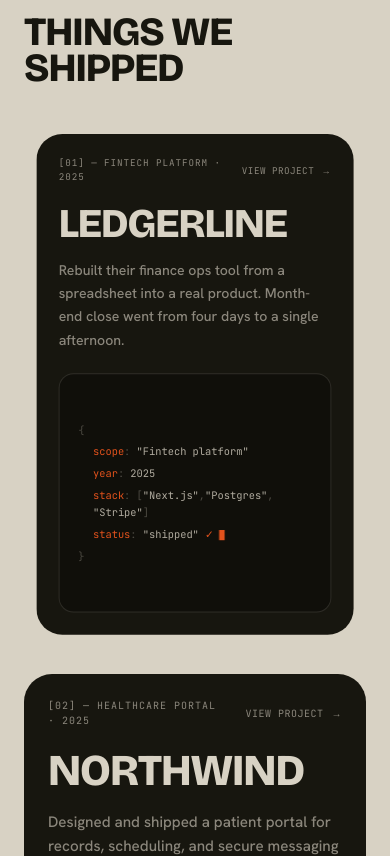
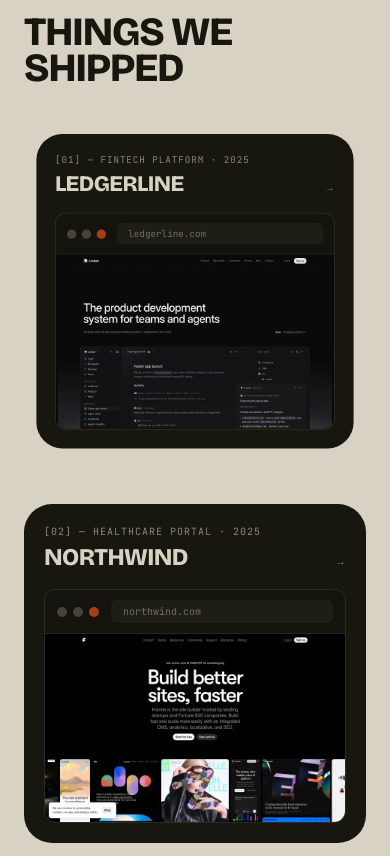
Before and after one commit to OMARxKHALID/byteandbrackets, a Next.js app: page / in a window 390 px wide. Shown: the part 900-1756 px from the top of the page. Built offline with nearby package versions, Linux system fonts and the light colour scheme.

Commit message:
Refactor ProjectsSection and ProjectMedia components to improve layout and responsiveness. Replace SpecPanel with a more streamlined design in ProjectCard, integrate BrowserFrame for project media display, and enhance image handling with a dynamic fit prop in ProjectMedia.

```diff
--- a/components/sections/projects-section.jsx
+++ b/components/sections/projects-section.jsx
@@ -6,95 +6,57 @@
 import FadeIn from "../motion/fade-in"
 import ScrambleText from "../motion/scramble-text"
 import SectionTag from "../ui/section-tag"
+import ProjectMedia from "../ui/project-media"
+import BrowserFrame from "../ui/browser-frame"
 import { PROJECTS } from "../../lib/data"
 
 const FEATURED = PROJECTS.slice(0, 5)
-
-const SpecPanel = ({ project }) => {
-  return (
-    <div className="h-full rounded-[16px] sm:rounded-[22px] bg-black/30 border border-paper/15 p-5 sm:p-7 flex flex-col justify-center font-mono text-[clamp(0.7rem,1.4vw,0.95rem)] leading-relaxed overflow-hidden">
-      <span className="text-paper/30">{"{"}</span>
-      <div className="pl-4 sm:pl-6 flex flex-col gap-1.5 py-1">
-        <FadeIn as="div" delay={0} y={6} duration={0.5}>
-          <span className="text-electric">scope</span>
-          <span className="text-paper/30">: </span>
-          <span className="text-paper/80">&quot;{project.scope}&quot;</span>
-        </FadeIn>
-        <FadeIn as="div" delay={0.08} y={6} duration={0.5}>
-          <span className="text-electric">year</span>
-          <span className="text-paper/30">: </span>
-          <span className="text-paper/80">{project.year}</span>
-        </FadeIn>
-        <FadeIn as="div" delay={0.16} y={6} duration={0.5} className="flex flex-wrap items-baseline">
-          <span className="text-electric">stack</span>
-          <span className="text-paper/30">:&nbsp;[</span>
-          {project.stack.map((s, i) => (
-            <span key={s}>
-              <span className="text-paper/80">&quot;{s}&quot;</span>
-              {i < project.stack.length - 1 && <span className="text-paper/30">, </span>}
-            </span>
-          ))}
-          <span className="text-paper/30">]</span>
-        </FadeIn>
-        <FadeIn as="div" delay={0.24} y={6} duration={0.5}>
-          <span className="text-electric">status</span>
-          <span className="text-paper/30">: </span>
-          <span className="text-paper/80">&quot;shipped&quot;</span>
-          <span className="text-electric"> ✓</span>
-          <span className="caret ml-1.5" aria-hidden="true" />
-        </FadeIn>
-      </div>
-      <span className="text-paper/30">{"}"}</span>
-    </div>
-  )
-}
 
 const ProjectCard = ({ project, index, totalCards, range, progress }) => {
   const shouldReduce = useReducedMotion()
   const targetScale = 1 - (totalCards - 1 - index) * 0.03
   const scale = useTransform(progress, range, [1, targetScale])
 
-  const wrapperClass = shouldReduce ? "mb-6 last:mb-0" : "h-[64dvh] sm:h-[68dvh]"
-  const cardBase = "w-full rounded-[28px] sm:rounded-[40px] md:rounded-[56px] bg-ink text-paper p-6 sm:p-8 md:p-10 origin-top overflow-hidden grid grid-rows-[auto_1fr] md:grid-rows-1 md:grid-cols-[1.1fr_0.9fr] gap-6 md:gap-10"
-  const cardClass = shouldReduce ? cardBase : `sticky h-full ${cardBase}`
-  const cardStyle = shouldReduce ? {} : { scale, top: `${5 + index * 1.5}rem` }
+  const cardBase = "w-full rounded-[28px] sm:rounded-[40px] md:rounded-[56px] bg-ink text-paper origin-top overflow-hidden flex flex-col"
 
   return (
-    <div className={wrapperClass}>
     <Link
       href={`/projects/${project.slug}`}
       aria-label={`${project.client} project`}
-        className="group block h-full rounded-[28px] sm:rounded-[40px] md:rounded-[56px] touch-manipulation focus-visible:outline-none focus-visible:ring-2 focus-visible:ring-electric/60 focus-visible:ring-offset-2 focus-visible:ring-offset-paper"
+      style={shouldReduce ? undefined : { top: `${5 + index * 1.5}rem` }}
+      className={`group block rounded-[28px] sm:rounded-[40px] md:rounded-[56px] touch-manipulation focus-visible:outline-none focus-visible:ring-2 focus-visible:ring-electric/60 focus-visible:ring-offset-2 focus-visible:ring-offset-paper ${shouldReduce ? "" : "sticky"}`}
     >
-        <m.div
-          className={cardClass}
-          style={cardStyle}
-        >
-          <div className="flex flex-col">
-            <div className="flex items-center justify-between gap-4">
+      <m.div className={cardBase} style={shouldReduce ? {} : { scale }}>
+        <div className="shrink-0 flex items-end justify-between gap-4 p-5 sm:p-6 md:p-7">
+          <div className="flex flex-col gap-1.5">
             <span className="font-mono uppercase tracking-widest text-paper/60 text-[10px] sm:text-xs">
               [{project.number}] — {project.scope} · {project.year}
             </span>
-              <span className="flex items-center gap-2 font-mono uppercase tracking-wider text-paper/60 group-hover:text-electric text-[10px] sm:text-xs whitespace-nowrap transition-colors duration-200">
-                View project
+            <h3 className="font-display font-extrabold uppercase tracking-tight leading-none text-[clamp(1.5rem,3.5vw,2.75rem)]">
+              {project.client}
+            </h3>
+          </div>
+          <span className="flex-shrink-0 flex items-center gap-2 font-mono uppercase tracking-wider text-paper/60 group-hover:text-electric text-[10px] sm:text-xs whitespace-nowrap transition-colors duration-200">
+            <span className="hidden sm:inline">View project</span>
             <span aria-hidden="true" className="group-hover:translate-x-1 transition-transform duration-200">→</span>
           </span>
         </div>
 
-            <h3 className="font-display font-extrabold uppercase leading-[0.85] tracking-tight mt-6 md:mt-auto text-[clamp(2.75rem,8vw,6rem)]">
-              {project.client}
-            </h3>
-            <p className="text-paper/60 font-medium leading-relaxed max-w-lg mt-5 sm:mt-6 text-[clamp(0.95rem,1.6vw,1.2rem)]">
-              {project.outcome}
-            </p>
+        <div className="px-5 sm:px-6 md:px-7 pb-5 sm:pb-6 md:pb-7">
+          <BrowserFrame url={`${project.slug}.com`} className="w-full">
+            <div className="relative aspect-[16/10]">
+              <ProjectMedia
+                image={project.image}
+                video={project.video}
+                alt={`${project.client} — ${project.scope}`}
+                sizes="(max-width: 1152px) 100vw, 1100px"
+                className="h-full w-full"
+              />
             </div>
-
-          <div className="min-h-0">
-            <SpecPanel project={project} />
+          </BrowserFrame>
         </div>
       </m.div>
     </Link>
-    </div>
   )
 }
 
@@ -123,7 +85,7 @@
           </h2>
         </FadeIn>
 
-        <div className="relative w-full">
+        <div className="relative w-full flex flex-col gap-8 sm:gap-10">
           {FEATURED.map((project, i) => {
             const range = [i / totalCards, 1 / totalCards + i / totalCards]
             return (
--- /dev/null
+++ b/components/ui/browser-frame.jsx
@@ -0,0 +1,23 @@
+const BrowserFrame = ({ children, url, className = "" }) => {
+  return (
+    <div
+      className={`flex flex-col overflow-hidden rounded-xl sm:rounded-2xl border border-paper/15 bg-black/40 ${className}`}
+    >
+      <div className="flex shrink-0 items-center gap-3 border-b border-paper/10 bg-ink/70 px-3 sm:px-4 py-2.5">
+        <span className="flex gap-1.5">
+          <span className="w-2.5 h-2.5 rounded-full bg-paper/25" />
+          <span className="w-2.5 h-2.5 rounded-full bg-paper/25" />
+          <span className="w-2.5 h-2.5 rounded-full bg-electric/70" />
+        </span>
+        {url && (
+          <span className="flex-1 truncate rounded-md bg-paper/5 px-3 py-1 font-mono text-[10px] sm:text-xs text-paper/45">
+            {url}
+          </span>
+        )}
+      </div>
+      <div className="relative overflow-hidden">{children}</div>
+    </div>
+  )
+}
+
+export default BrowserFrame
--- a/components/ui/project-media.jsx
+++ b/components/ui/project-media.jsx
@@ -10,11 +10,13 @@
   alt,
   priority = false,
   sizes = "(max-width: 768px) 100vw, 50vw",
+  fit = "cover",
   className = "",
 }) => {
   const videoRef = useRef(null)
   const shouldReduce = useReducedMotion()
   const [active, setActive] = useState(false)
+  const fitClass = fit === "contain" ? "object-contain" : "object-cover object-top"
 
   const handleEnter = () => {
     if (shouldReduce || !videoRef.current) return
@@ -43,7 +45,7 @@
         fill
         priority={priority}
         sizes={sizes}
-        className="object-cover"
+        className={fitClass}
       />
       {!shouldReduce && video && (
         <video
@@ -54,7 +56,7 @@
           playsInline
           preload="none"
           aria-hidden="true"
-          className={`absolute inset-0 h-full w-full object-cover transition-opacity duration-500 ${active ? "opacity-100" : "opacity-0"}`}
+          className={`absolute inset-0 h-full w-full ${fitClass} transition-opacity duration-500 ${active ? "opacity-100" : "opacity-0"}`}
         />
       )}
     </div>
```
Lines whose indentation alone changed are shown as unchanged.
